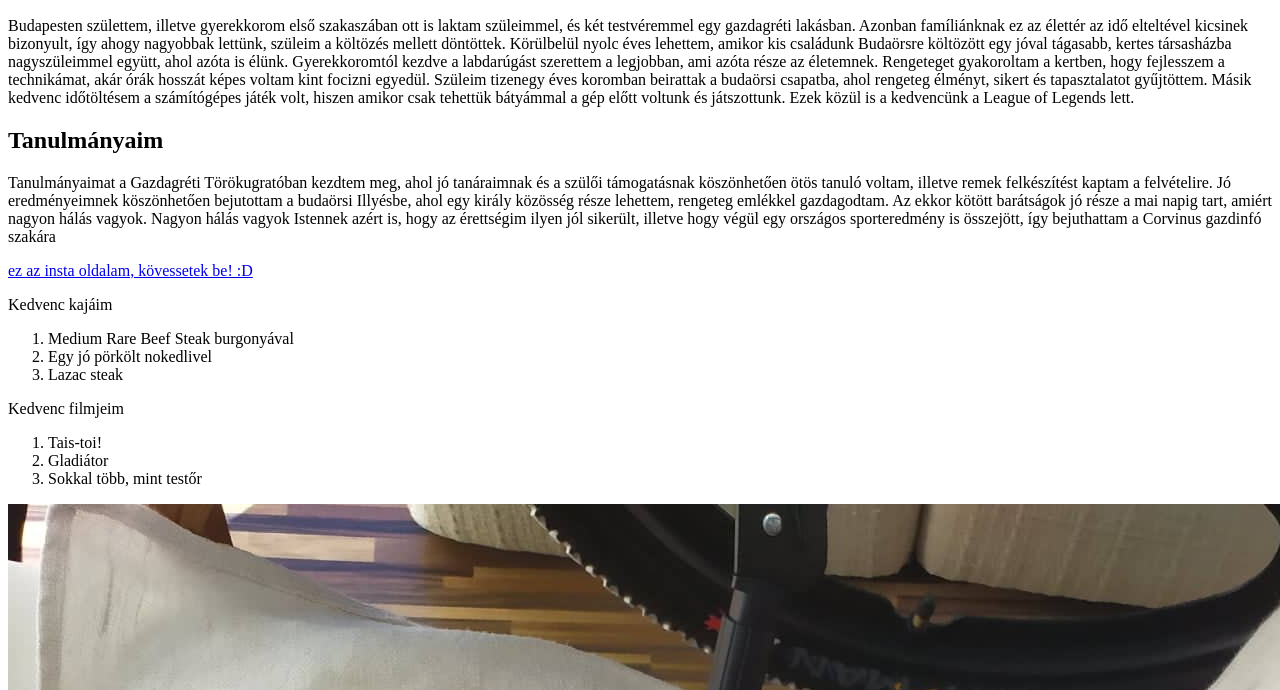
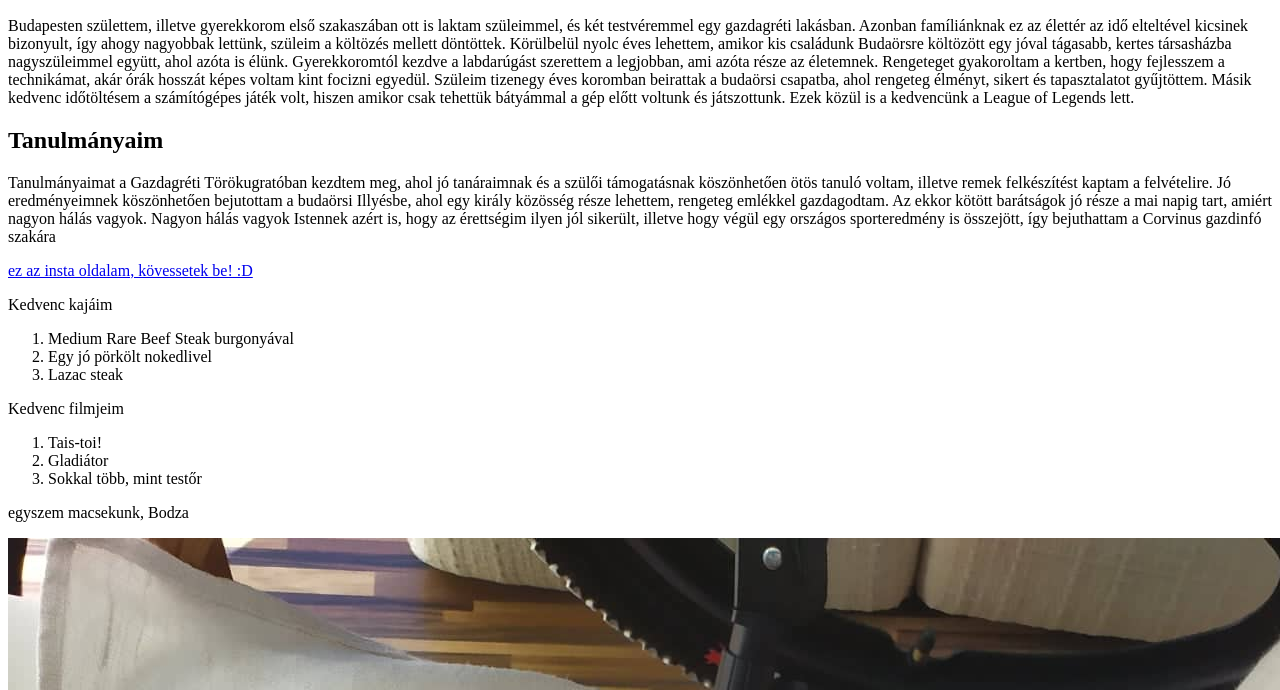
Before and after one commit to corvinus-cu7b3l/halozatok, a plain HTML site: page HajosTeszt/wwwroot/index.html in a window 1280 px wide. Shown: the part 110-800 px from the top of the page. Drawn offline with Linux system fonts and the light colour scheme.

Commit message:
2. gyak végleges

```diff
--- a/HajosTeszt/wwwroot/index.html
+++ b/HajosTeszt/wwwroot/index.html
@@ -27,6 +27,7 @@
         <li>Sokkal több, mint testőr</li>
 
     </ol>
+    <p>egyszem macsekunk, Bodza</p>
     <img src="bodza.jpg" alt="ez a cicám, Bodza">
 </body>
 </html>
```
